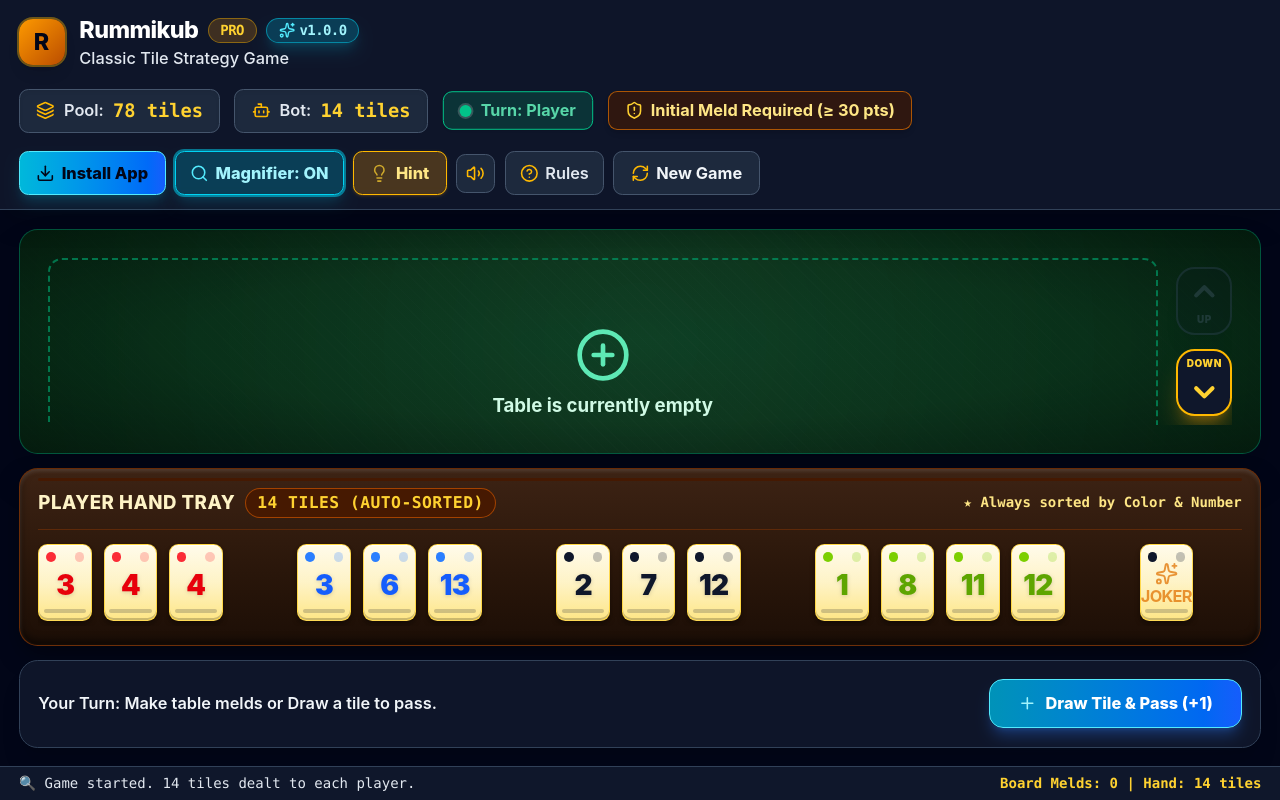
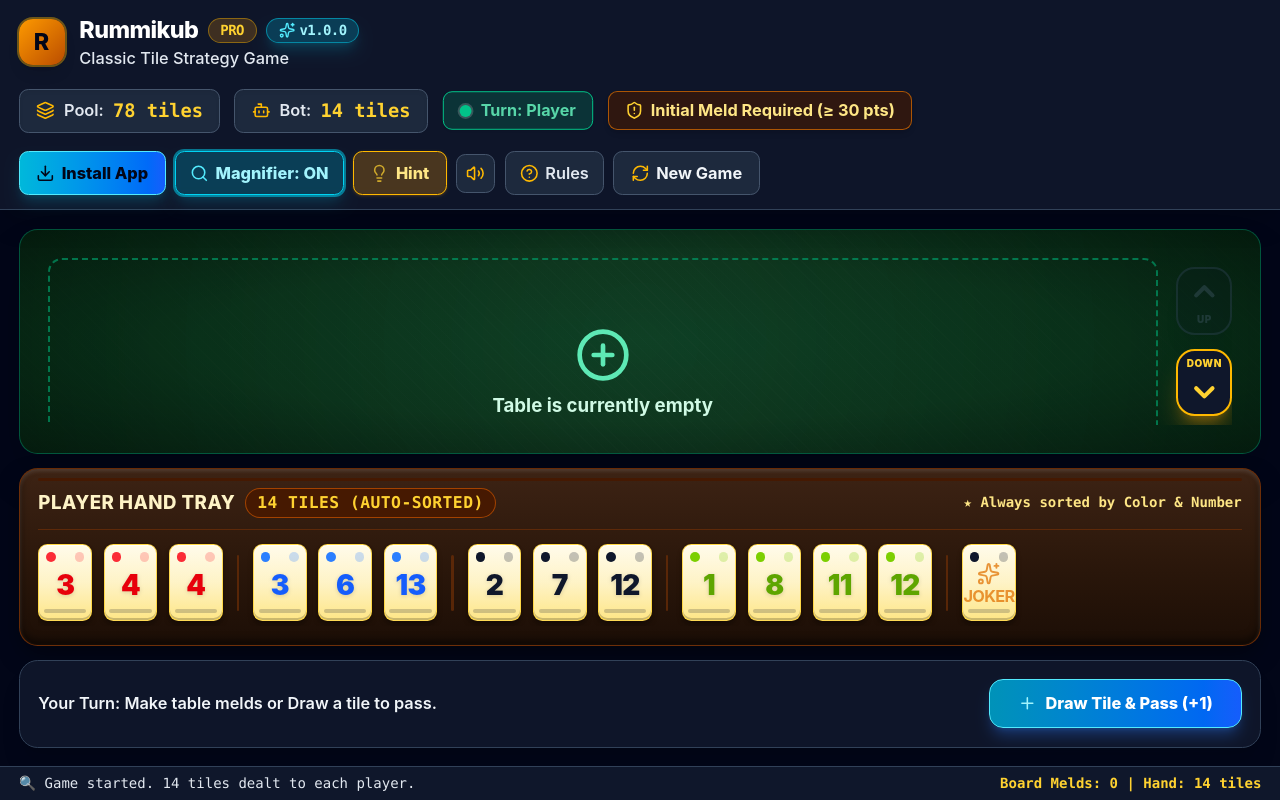
Before and after one commit to tryggth/games, a React (Vite) app: page / in a window 1280 px wide. Built offline with nearby package versions, Linux system fonts and the light colour scheme.

Commit message:
Fix hand tray vertical tile alignment by replacing full-tile spacer with slim divider and setting baseline alignment

```diff
--- a/public/sw.js
+++ b/public/sw.js
@@ -1,4 +1,4 @@
-const CACHE_NAME = 'rummikub-pwa-v1.0.1787253004135';
+const CACHE_NAME = 'rummikub-pwa-v1.0.1787253316359';
 const ASSETS_TO_CACHE = [
   './',
   './index.html',
--- a/public/version.json
+++ b/public/version.json
@@ -1,5 +1,5 @@
 {
-  "version": "v1.0.1787253004135",
-  "buildVersion": "rummikub-pwa-v1.0.1787253004135",
-  "timestamp": 1787253004138
+  "version": "v1.0.1787253316359",
+  "buildVersion": "rummikub-pwa-v1.0.1787253316359",
+  "timestamp": 1787253316364
 }
--- a/src/components/Hand.tsx
+++ b/src/components/Hand.tsx
@@ -98,8 +98,8 @@
         </div>
       </div>
 
-      {/* Auto-Sorted Flex Wrap Hand Tiles Container */}
-      <div className="w-full min-h-[76px] max-h-44 md:max-h-52 overflow-y-auto pt-3 pb-1 pr-1 z-10 flex flex-wrap gap-2.5 items-start content-start">
+      {/* Auto-Sorted Flex Wrap Hand Tiles Container with Consistent Vertical Alignment */}
+      <div className="w-full min-h-[76px] max-h-44 md:max-h-52 overflow-y-auto pt-3 pb-1 pr-1 z-10 flex flex-wrap gap-2.5 items-end content-start">
         {hand.length === 0 ? (
           <div className="w-full h-full flex items-center justify-center text-amber-300/80 text-sm font-bold font-mono">
             [Your hand tray is empty! You played all your tiles.]
@@ -114,8 +114,8 @@
               <React.Fragment key={tile.id}>
                 {isNewGroup && (
                   <div
-                    key={`spacer-${tile.id}`}
-                    className="w-11 h-16 pointer-events-none flex-shrink-0"
+                    key={`divider-${tile.id}`}
+                    className="w-0.5 h-12 bg-amber-900/60 my-auto rounded-full mx-0.5 pointer-events-none flex-shrink-0"
                     aria-hidden="true"
                   />
                 )}
```
Also changed, not shown: combined_source_code.txt.
